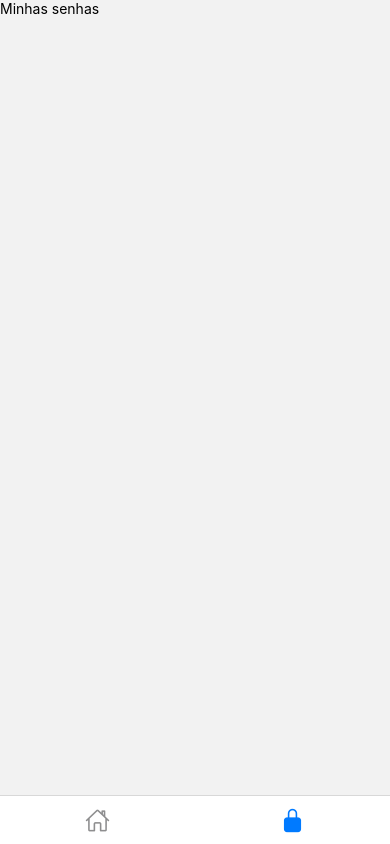
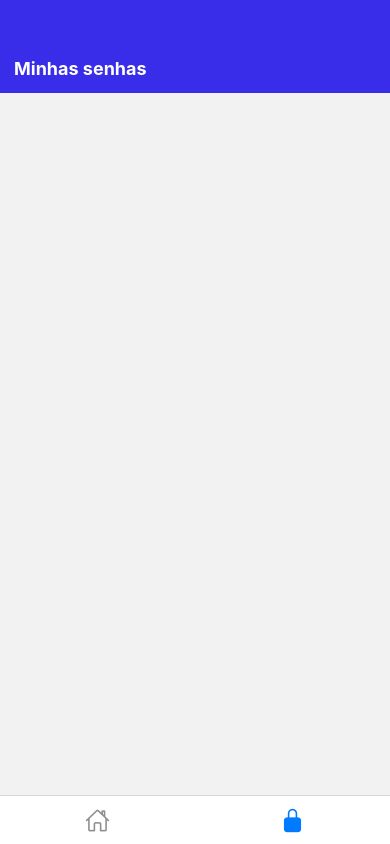
Before and after one commit to vini-2205/App-para-Gerar-Senha, a React Native app: screen /passwords in a window 390 px wide. Built offline with nearby package versions, Linux system fonts and the light colour scheme.

Commit message:
Atualização na Página de Visualização de senhas

```diff
--- a/src/pages/passwords/index.js
+++ b/src/pages/passwords/index.js
@@ -1,13 +1,31 @@
 import {View, Text, StyleSheet} from 'react-native'
+import { SafeAreaView} from 'react-native-safe-area-context'
+import { useState, useEffect } from 'react'
+import { useIsFocused } from '@react-navigation/native'
 
 export function Passwords(){
+
     return(
-        <View>
-            <Text>Minhas senhas</Text>
-        </View>
+        <SafeAreaView style ={{flex:1}}>
+            <View style={styles.header}>
+                <Text style={styles.title}>Minhas senhas</Text>
+            </View>
+
+        </SafeAreaView>
     )
 }
 
 const styles = StyleSheet.create({
-
+    header:{
+        backgroundColor: "#392de9",
+        paddingTop: 58,
+        paddingBottom: 14,
+        paddingLeft: 14,
+        paddingRight: 14
+    },
+    title:{
+        fontSize: 18,
+        color: "#FFF",
+        fontWeight: 'bold'
+    }
 })
```
